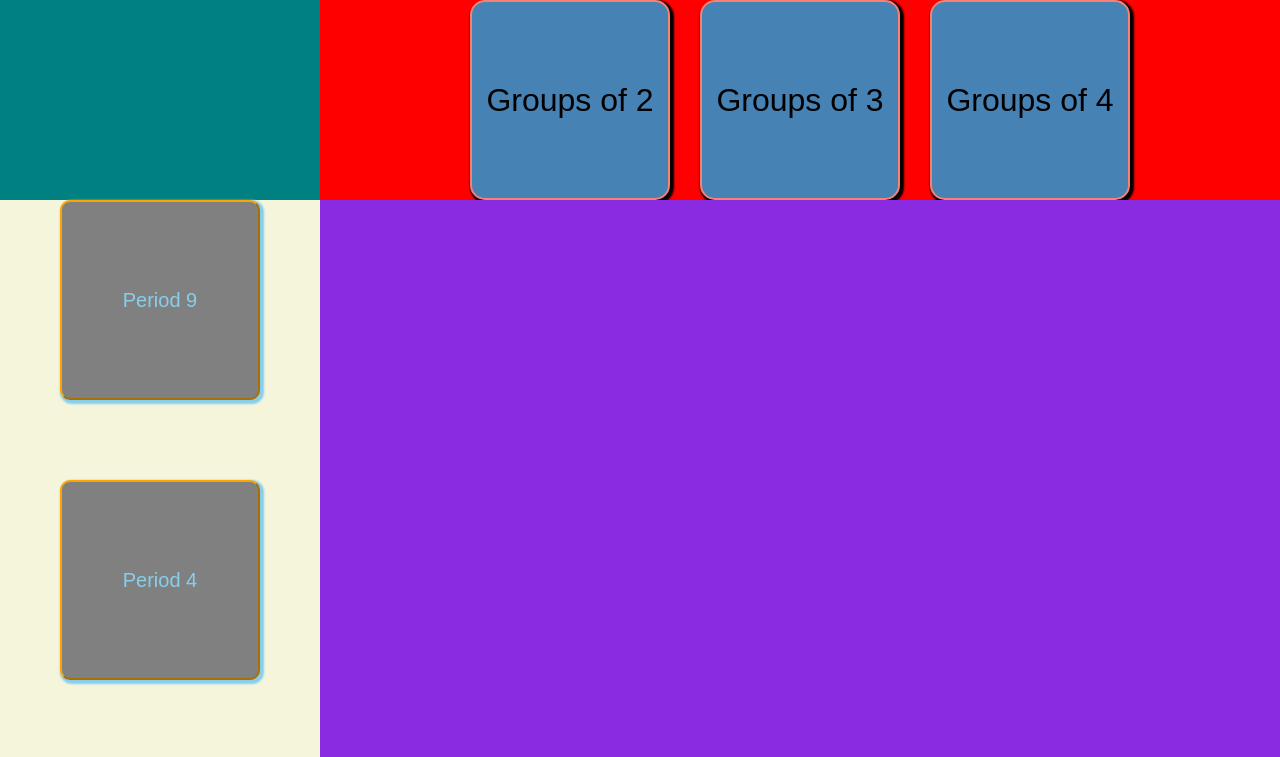
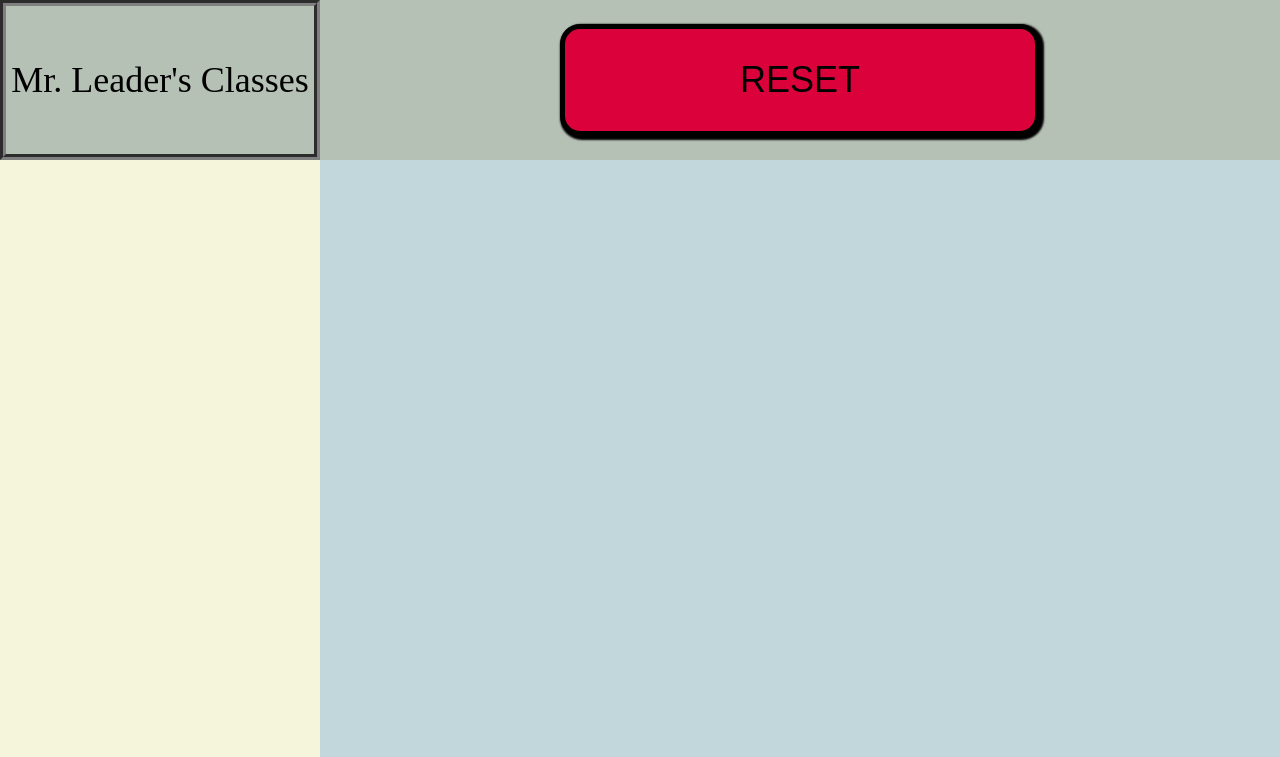
Before and after one commit to leadgfl13/schoolgroups, a plain HTML site: page index.html in a window 1280 px wide. Both pictures are taken after a click on the button "Groups of 2". Shown: the top 757 px of the page. Drawn offline with Linux system fonts and the light colour scheme.

Commit message:
Make style more cohesive.  Add a reset button after group sizes are clicked to prevent errors

```diff
--- a/index.html
+++ b/index.html
@@ -8,7 +8,7 @@
     <script defer src = 'scripts.js'></script>
 </head>
 <body>
-    <div class="topleft" id = 'topleft'></div>
+    <div class="topleft" id = 'topleft'>Mr. Leader's Classes</div>
     <div class="topright" id = 'topright'> </div>
     <div class="bottomleft" id = 'bottomleft'></div>
     <div class="bottomright" id = 'bottomright'></div>
--- a/scripts.js
+++ b/scripts.js
@@ -2,9 +2,8 @@
 let body =document.body
 let bottomleft=document.getElementById('bottomleft')
 let topright =document.getElementById('topright')
+
 //--------------------the rosters------------------------
-
-//can I make a function that just returns an array?
 let period_9=[' Jaden',' Troy',' Ariel', ' Alina',' Jackson',' Olivia',' Toryn',' Datavion',' Candace',' Jayda',' Gabbie',' Abbie',' Callie',' Jordan',' Takayla',' Emil'
 , ' Rodney']
 
@@ -51,16 +50,17 @@ period9.innerHTML = 'Period 9'
 bottomleft.append(period9)
 period9.addEventListener('click', ()=>{
 
+
     if(bottomright.innerHTML){
         period_9 =['Jaden','Troy','Ariel', 'Alina','Jackson','Olivia','Toryn','Datavion','Candace','Jayda','Gabbie','Abbie','Callie','Jordan','Takayla','Emil'
         , 'Rodney']
         makebuttons9(period_9)
     }
     else{
-
     makebuttons9()
         }
     })
+
 
 
 //----------------button to create period 4
@@ -82,7 +82,7 @@ period4.addEventListener('click', ()=>{
 
 //--------check button just to make sure that there is a record of which group is selected
 let reset = document.createElement('button')
-reset.innerHTML = 'reset'
+reset.innerHTML = 'Reset'
 reset.setAttribute('id', 'selectperiod')
 bottomleft.append(reset)
 reset.addEventListener('click',()=>{
@@ -137,18 +137,43 @@ function makeGroups4(){
     let rand_array= makeArray()
    let x = randomizer(rand_array)
     let y =splitGroups(x,size)
+    topright.innerHTML = ''
+    bottomleft.innerHTML = ''
+    let reset2 = document.createElement('button')
+    reset2.innerHTML = 'RESET'
+    reset2.setAttribute('id','reset2')
+    reset2.addEventListener('click',()=>
+    location.reload())
+    topright.append(reset2)
+
 }
 function makeGroups2(){
     let size = 2
     let rand_array= makeArray()
     let x = randomizer(rand_array)
     let y =splitGroups(x,size)
+    topright.innerHTML = ''
+    bottomleft.innerHTML = ''
+    let reset2 = document.createElement('button')
+    reset2.innerHTML = 'RESET'
+    reset2.setAttribute('id','reset2')
+    reset2.addEventListener('click',()=>
+    location.reload())
+    topright.append(reset2)
 }
 function makeGroups3(){
     let size = 3
     let rand_array= makeArray()
     let x = randomizer(rand_array)
     let y =splitGroups(x,size)
+    topright.innerHTML = ''
+    bottomleft.innerHTML = ''
+    let reset2 = document.createElement('button')
+    reset2.innerHTML = 'RESET'
+    reset2.setAttribute('id','reset2')
+    reset2.addEventListener('click',()=>
+    location.reload())
+    topright.append(reset2)
 }
 
 
--- a/style.css
+++ b/style.css
@@ -20,10 +20,11 @@ body{
     background-color:beige;
     display:flex;
     flex-direction:column;
-    gap:80px;
+    gap:40px;
     align-items:center;
-    justify-content:center;
+    padding-top:60px;
 }
+
 #card{
     height:50px;
     width:200px;
@@ -35,22 +36,23 @@ body{
 
 
 #selectperiod{
-    height:200px;
+    height:100px;
     width:200px;
     box-shadow:2px 2px 2px 2px;
     border-radius:10px;
-    border-color:orange;
-    font-size:20px;
-    color:skyblue;
-    background-color:gray;
+    font-size:26px;
+    color:rgb(6, 7, 7);
+    background-color:rgb(73, 160, 129);
 }
 
 #bottomright{
+align-items:center;
+justify-content:center;
     grid-area:2/2/3/3;
-    background-color: blueviolet;
+    background-color: rgb(193, 215, 219);
     display:grid;
+    grid-template-rows:repeat(auto-fill, 100px);
     grid-template-columns:repeat(auto-fill, 200px);
-    grid-template-rows:(1fr, auto);
     gap:20px;
 }
 
@@ -58,11 +60,10 @@ body{
     display:flex;
     flex-direction:column;
     grid-area:2/2/3/3;
-    background-color: blueviolet;
+    background-color: rgb(193, 215, 219);
     align-items:center;
-    justify-content:center;
-
-    gap:100px;
+    gap:40px;
+    padding-top:15%;
 
 }
 
@@ -71,28 +72,38 @@ body{
     gap:30px;
     justify-content:center;
     align-items:center;
+    background-color:rgb(182, 193, 182);
+
 }
 #groups{
-    border:2px solid salmon;
-    height:200px;
+    margin:30px;
+    border:2px solid black;
+    height:125px;
     width:200px;
-    background-color:steelblue;
+    background-color:rgb(85, 138, 182);
     font-size:32px;
     box-shadow: 2px 2px 2px 2px;
     border-radius:15px;
 }
 
+#topleft{
+    border:groove 6px gray;
+    font-size:36px;
+    display:flex;
+    justify-content:center;
+    align-items:center;
+    background-color:rgb(182, 193, 182);
+}
 #group{
     display:flex;
     justify-content:center;
     align-items:center;
     font-size:36px;
-    height:200px;
-    width:75%;
+    width:50%;
     border:4px lightgray;
     box-shadow:2px 2px 2px 2px;
     border-radius:20px;
-    background-color:green;
+    background-color:rgb(173, 196, 173);
     border:5px black solid;
     text-align:center;
 
@@ -103,13 +114,28 @@ body{
     justify-content:center;
     align-items:center;
     font-size:36px;
-    height:200px;
-    width:75%;
+    width:50%;
     border:4px lightgray;
     box-shadow:2px 2px 2px 2px;
     border-radius:20px;
-    background-color:green;
+    background-color:rgb(173, 196, 173);
     border:5px black solid;
     text-align:center;
 
 }
+
+#reset2{
+    display:flex;
+    justify-content:center;
+    align-items:center;
+    font-size:36px;
+    width:50%;
+    height:70%;
+    border:4px lightgray;
+    box-shadow:2px 2px 2px 2px;
+    border-radius:20px;
+    background-color:rgb(219, 1, 59);
+    border:5px black solid;
+    text-align:center;
+
+}
```
